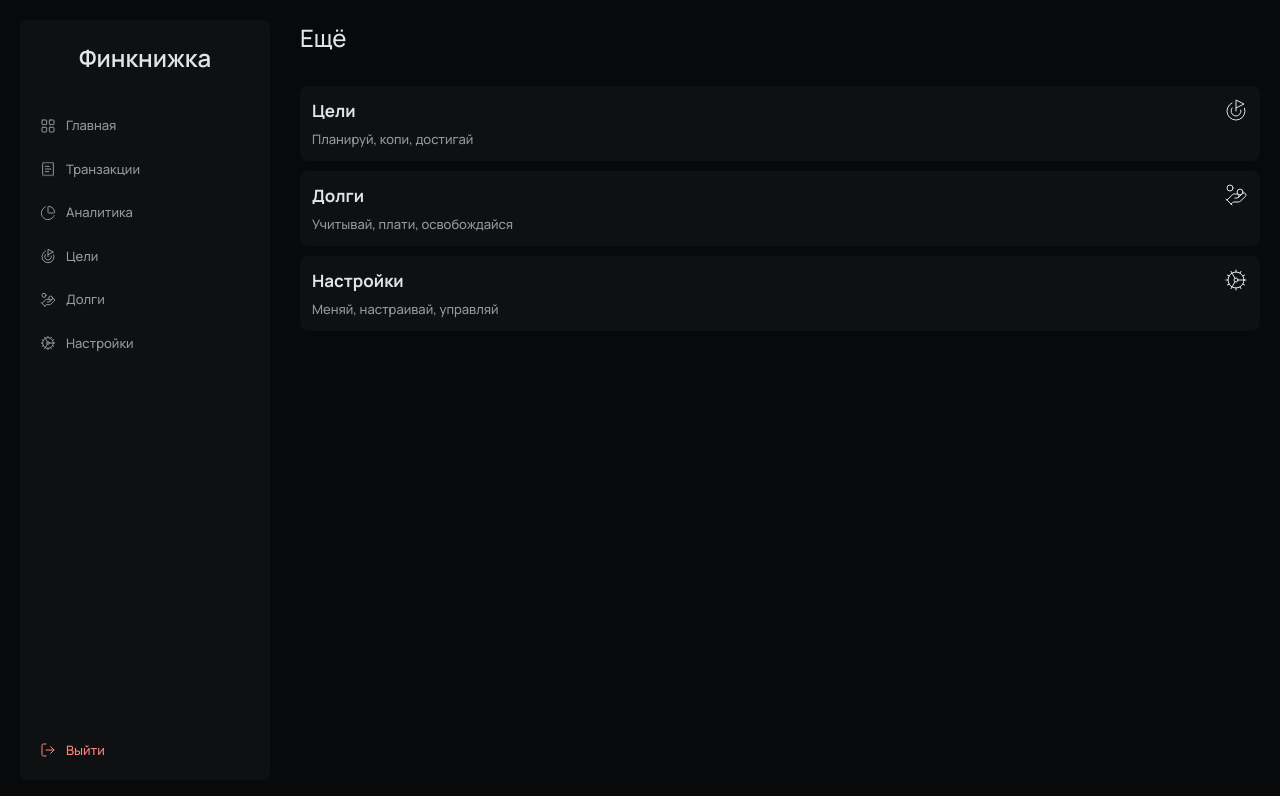
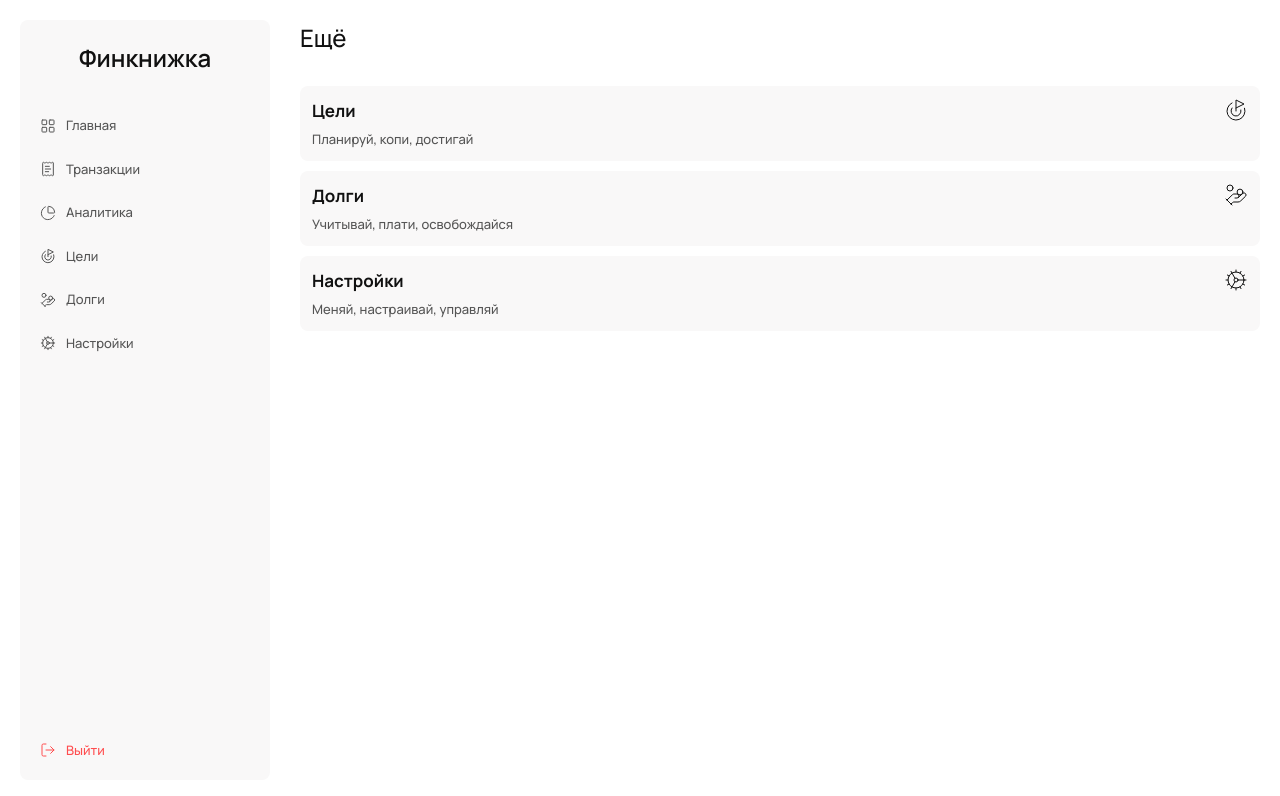
Before and after one commit to karagulow/finbook, a Next.js app: page /more in a window 1280 px wide. Shown: the top 796 px of the page. Built offline with nearby package versions, Linux system fonts and the light colour scheme.

Commit message:
feat: implement theme switching

```diff
--- /dev/null
+++ b/app/(root)/settings/page.tsx
@@ -0,0 +1,10 @@
+import { Metadata } from 'next';
+import { SettingsPage } from '@/src/pages/settings-page';
+
+export const metadata: Metadata = {
+	title: 'Настройки',
+};
+
+export default function Transactions() {
+	return <SettingsPage />;
+}
--- a/app/globals.css
+++ b/app/globals.css
@@ -1,6 +1,29 @@
 @import 'tailwindcss';
 
 :root {
+	--button-secondary-hover: #f5f5f5;
+	--button-primary-hover: #000;
+	--button-primary: #1a1a1a;
+	--border-primary-hover: #d4d4d4;
+	--border-primary: #e6e6e6;
+	--button-secondary: #fafafa;
+	--background-primary: #ffffff;
+	--button-tertiary: #f1f1f1;
+	--divider: #eaeaea;
+	--card: #f9f8f8;
+	--foreground-secondary: #555555;
+	--foreground-primary: #111111;
+	--button-tertiary-hover: #f0f0f0;
+	--input-primary: #ffffff;
+	--foreground-inverse: #ffffff;
+	--wrong: #ff4d4f;
+	--input-primary-placeholder: #9ca3af;
+	--success: #22c55e;
+	--muted: #f5f5f5;
+	--accent: #3b82f6;
+}
+
+.dark {
 	--button-secondary-hover: #323237;
 	--button-primary-hover: #fff;
 	--button-primary: #e6e6e6;
@@ -22,13 +45,6 @@
 	--muted: #1e1f22;
 	--accent: #4a7ee0;
 }
-
-/* @media (prefers-color-scheme: dark) {
-  :root {
-    --background: #0a0a0a;
-    --foreground: #ededed;
-    }
-    } */
 
 body {
 	background: var(--background);
--- a/app/layout.tsx
+++ b/app/layout.tsx
@@ -37,12 +37,15 @@ export default function RootLayout({
 	children: React.ReactNode;
 }>) {
 	return (
-		<html lang='ru'>
+		<html lang='ru' suppressHydrationWarning>
 			<body className={`${manropeSans.variable} antialiased`}>
-				<div className='bg-[var(--background-primary)]'>
-					<TopBlurOverlay />
-					<Providers>{children}</Providers>
-				</div>
+				<Providers>
+					<div className='bg-[var(--background-primary)]'>
+						<TopBlurOverlay />
+
+						{children}
+					</div>
+				</Providers>
 			</body>
 		</html>
 	);
--- a/middleware.ts
+++ b/middleware.ts
@@ -27,7 +27,7 @@ export async function middleware(request: NextRequest) {
 	}
 
 	// Защищенные страницы
-	const protectedPaths = ['/', '/transactions', '/more'];
+	const protectedPaths = ['/', '/transactions', '/settings', '/more'];
 	if (protectedPaths.includes(pathname)) {
 		if (!token) {
 			if (!refreshToken) {
@@ -90,6 +90,7 @@ export const config = {
 		'/login',
 		'/registration',
 		'/transactions',
+		'/settings',
 		'/more',
 		'/((?!_next|api|.*\\..*).*)',
 	],
--- a/package.json
+++ b/package.json
@@ -26,6 +26,7 @@
 		"lucide-react": "^0.543.0",
 		"next": "15.5.2",
 		"next-pwa": "^5.6.0",
+		"next-themes": "^0.4.6",
 		"prisma": "^6.15.0",
 		"react": "19.1.0",
 		"react-chartjs-2": "^5.3.0",
--- a/src/app/providers.tsx
+++ b/src/app/providers.tsx
@@ -2,6 +2,7 @@
 
 import React, { useState } from 'react';
 import { QueryClient, QueryClientProvider } from '@tanstack/react-query';
+import { ThemeProvider } from 'next-themes';
 import { Toaster } from 'react-hot-toast';
 
 import { toastOptions } from '../shared/lib';
@@ -10,9 +11,11 @@ export default function Providers({ children }: { children: React.ReactNode }) {
 	const [queryClient] = useState(() => new QueryClient());
 
 	return (
-		<QueryClientProvider client={queryClient}>
-			{children}
-			<Toaster toastOptions={toastOptions} />
-		</QueryClientProvider>
+		<ThemeProvider attribute='class' defaultTheme='system' enableSystem={true}>
+			<QueryClientProvider client={queryClient}>
+				{children}
+				<Toaster toastOptions={toastOptions} />
+			</QueryClientProvider>
+		</ThemeProvider>
 	);
 }
--- /dev/null
+++ b/src/pages/settings-page/index.ts
@@ -0,0 +1 @@
+export { SettingsPage } from './ui/settings-page';
--- /dev/null
+++ b/src/pages/settings-page/ui/app-settings.tsx
@@ -0,0 +1,18 @@
+import React from 'react';
+
+import {
+	SettingsBlockItem,
+	SettingsBlockLayout,
+} from './settings-block-layout';
+import ThemeSwitcher from './theme-switcher';
+
+export const AppSettings: React.FC = () => {
+	return (
+		<SettingsBlockLayout title='Приложение'>
+			<SettingsBlockItem>
+				<span>Оформление</span>
+				<ThemeSwitcher />
+			</SettingsBlockItem>
+		</SettingsBlockLayout>
+	);
+};
--- /dev/null
+++ b/src/pages/settings-page/ui/settings-block-layout.tsx
@@ -0,0 +1,34 @@
+import React from 'react';
+
+interface SettingsBlockLayoutProps {
+	title?: string;
+	children?: React.ReactNode;
+}
+
+interface SettingsBlockItemProps {
+	children?: React.ReactNode;
+}
+
+export const SettingsBlockLayout: React.FC<SettingsBlockLayoutProps> = ({
+	title,
+	children,
+}) => {
+	return (
+		<div className='flex flex-col gap-4 sm:gap-5 w-full p-5 bg-[var(--card)] rounded-[8px] font-medium text-[13px] text-[var(--foreground-primary)]'>
+			<h2 className='font-bold text-[17px] text-[var(--foreground-primary)]'>
+				{title}
+			</h2>
+			{children}
+		</div>
+	);
+};
+
+export const SettingsBlockItem: React.FC<SettingsBlockItemProps> = ({
+	children,
+}) => {
+	return (
+		<div className='flex flex-row items-center justify-between gap-2.5'>
+			{children}
+		</div>
+	);
+};
--- /dev/null
+++ b/src/pages/settings-page/ui/settings-page.tsx
@@ -0,0 +1,22 @@
+import React from 'react';
+
+import { StickyHeader } from '@/src/shared/ui';
+import { AppSettings } from './app-settings';
+
+export const SettingsPage: React.FC = () => {
+	return (
+		<>
+			<StickyHeader title='Настройки' />
+
+			<div className='flex flex-col gap-5 sm:gap-[30px]'>
+				<h1 className='font-medium text-[24px] text-[var(--foreground-primary)]'>
+					Настройки
+				</h1>
+
+				<div className='flex flex-row gap-[30px]'>
+					<AppSettings />
+				</div>
+			</div>
+		</>
+	);
+};
--- /dev/null
+++ b/src/pages/settings-page/ui/theme-switcher.tsx
@@ -0,0 +1,30 @@
+'use client';
+
+import { useEffect, useState } from 'react';
+import { useTheme } from 'next-themes';
+import { Select } from '@/src/shared/ui';
+import { Option } from '@/src/shared/ui/select';
+
+const themeOptions: Option[] = [
+	{ value: 'light', label: 'Светлая' },
+	{ value: 'dark', label: 'Тёмная' },
+	{ value: 'system', label: 'Системная' },
+];
+
+export default function ThemeSwitcher() {
+	const { theme, setTheme } = useTheme();
+	const [mounted, setMounted] = useState(false);
+
+	useEffect(() => setMounted(true), []);
+	if (!mounted) return null;
+
+	return (
+		<div className='w-[150px]'>
+			<Select
+				options={themeOptions}
+				value={theme}
+				onChange={val => setTheme(val)}
+			/>
+		</div>
+	);
+}
```
Also changed, not shown: 1 other file (tests, documents, lock files or other folders).
